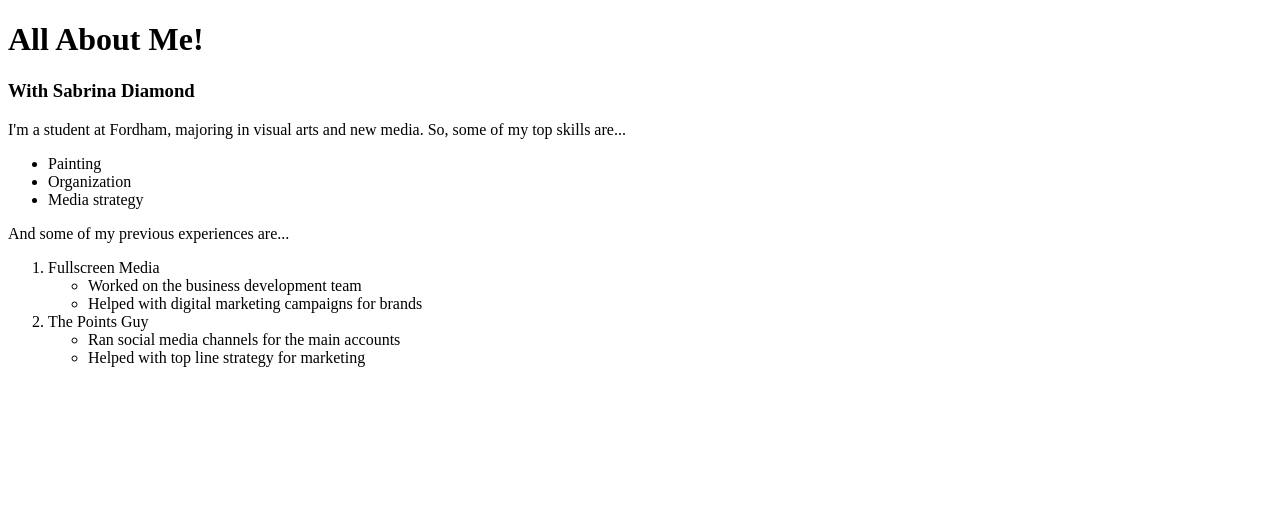
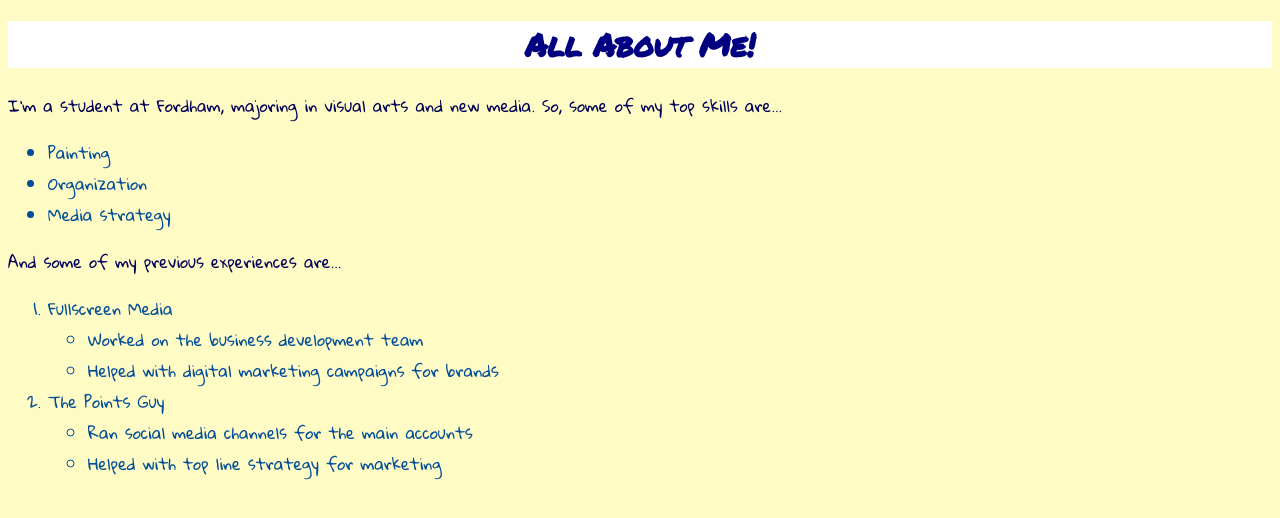
Before and after one commit to sabrinadiamond/Assignment1, a plain HTML site: page index.html in a window 1280 px wide. Drawn offline with Linux system fonts and the light colour scheme.

Commit message:
added CDD

```diff
--- a/index.html
+++ b/index.html
@@ -2,17 +2,18 @@
 <html>
 <head>
 	<title> All About Me!</title>
-	<h1>All About Me!</h1>
-	<h3>With Sabrina Diamond</h3>
+	<link rel="stylesheet" type="text/css" href="stylesheets/style.css">
+	<link href="https://fonts.googleapis.com/css?family=Gloria+Hallelujah|Permanent+Marker" rel="stylesheet">
 	</head>
 	<body>
-		<P>I'm a student at Fordham, majoring in visual arts and new media. So, some of my top skills are...
+		<h1>All About Me!</h1>
+		<p>I'm a student at Fordham, majoring in visual arts and new media. So, some of my top skills are...
 			<ul>
 				<li>Painting</li>
 				<li>Organization</li>
 				<li>Media strategy</li>
 			</ul>
-			And some of my previous experiences are...
+			<p>And some of my previous experiences are...</p>
 			<ol>
 				<li>Fullscreen Media</li>
 				<ul>
--- /dev/null
+++ b/stylesheets/style.css
@@ -0,0 +1,12 @@
+body{
+	background-color: #fffbc4;
+}
+h1{
+font-family: 'Permanent Marker', sans-serif; color: navy; background-color: white; text-align: center;
+}
+p{
+		font-family: 'Gloria Hallelujah', cursive; color:#010059;
+}
+li{
+	font-family:'Gloria Hallelujah', cursive; color: hsl(210,100%,30%)
+}
```
Also changed, not shown: 1 other file.
